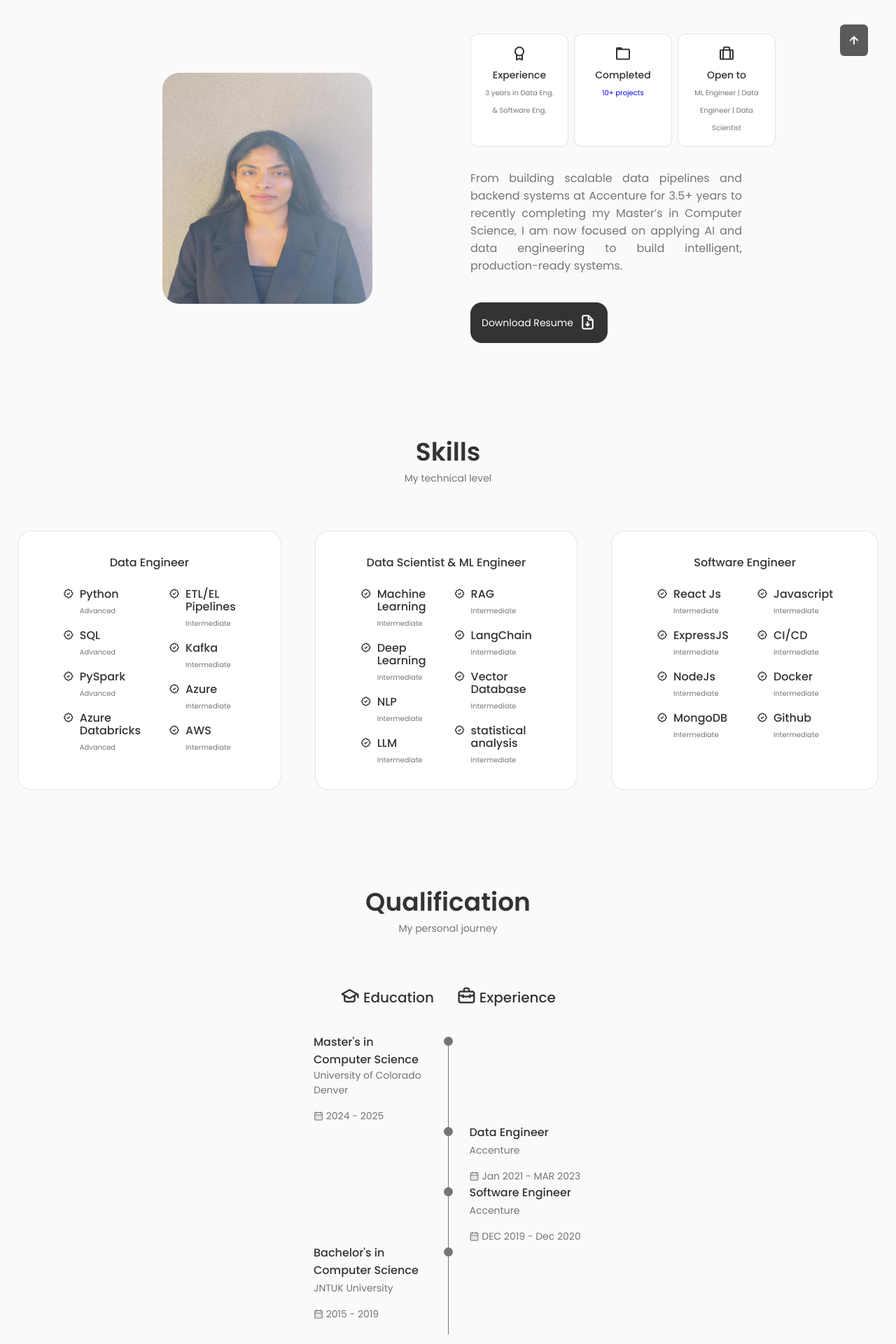
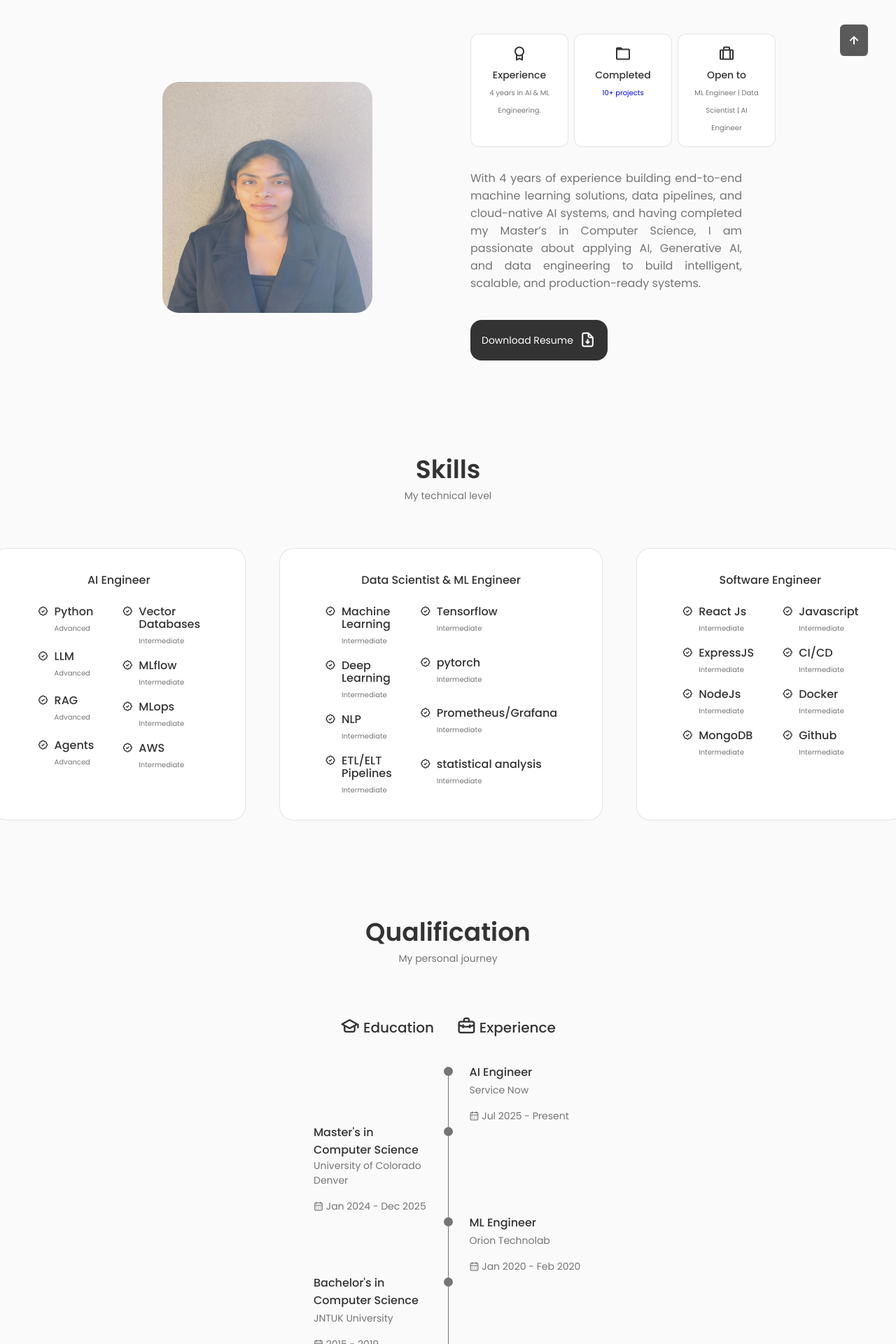
Before and after one commit to bhavi40/Portfolio, a React (Vite) app: page / in a window 1280 px wide. Shown: the part 880-2800 px from the top of the page at 70% size. Built offline with nearby package versions, Linux system fonts and the light colour scheme.

Commit message:
new changes and projects added

```diff
--- a/src/components/about/About.jsx
+++ b/src/components/about/About.jsx
@@ -13,7 +13,7 @@ function About(){
                 <img src={AboutImg} alt="" className="about__img" />
                 <div className="about__data">
                     <Info/>
-                    <p className="about__description">From building scalable data pipelines and backend systems at Accenture for 3.5+ years to recently completing my Master’s in Computer Science, I am now focused on applying AI and data engineering to build intelligent, production-ready systems.</p>
+                    <p className="about__description">With 4 years of experience building end-to-end machine learning solutions, data pipelines, and cloud-native AI systems, and having completed my Master’s in Computer Science, I am passionate about applying AI, Generative AI, and data engineering to build intelligent, scalable, and production-ready systems.</p>
                     <a download="" href={CV} className="button button--flex">Download Resume
                     <i className="uil uil-file-download"></i>
                     </a>
--- a/src/components/about/Info.jsx
+++ b/src/components/about/Info.jsx
@@ -4,7 +4,7 @@ function Info(){
             <div className="about__box">
             <i className='bx bx-award about__icon'></i>
                 <h3 className="about__title">Experience</h3>
-                <span className="about__subtitle">3 years in Data Eng. & Software Eng.</span>
+                <span className="about__subtitle">4 years in AI & ML Engineering.</span>
             </div>
 
             <div className="about__box">
@@ -26,7 +26,7 @@ function Info(){
             <div className="about__box">
             <i className='bx bx-briefcase-alt about__icon' ></i>
                 <h3 className="about__title">Open to</h3>
-                <span className="about__subtitle">ML Engineer | Data Engineer | Data Scientist</span>
+                <span className="about__subtitle">ML Engineer | Data Scientist | AI Engineer</span>
             </div>
         </div>
     )
--- a/src/components/contact/Contact.jsx
+++ b/src/components/contact/Contact.jsx
@@ -11,20 +11,19 @@ function Contact(){
                         <div className="contact__card">
                             <i className="bx bx-mail-send contact__card-icon"></i>
                             <h3 className="contact__card-title">Email</h3>
-                            <span className="contact__card-data">vudathabhavishya@gmail.com</span>
+                            <span className="contact__card-data">bhavishya@jobrequires.com</span>
 
-                            <a href="mailto:vudathabhavishya@gmail.com" className="contact__button">Write me{" "}
+                            <a href="mailto:bhavishya@jobrequires.com" className="contact__button">Write me{" "}
                                 <i className="bx bx-right-arrow-alt contact__button-icon"></i></a>
                         </div>
 
                         <div className="contact__card">
                             <i className="bx bxl-whatsapp contact__card-icon"></i>
 
-                            <h3 className="contact__card-title">Whatsapp</h3>
-                            <span className="contact__card-data">+1 (720)-(591)-4267</span>
+                            <h3 className="contact__card-title">Phone</h3>
+                            <span className="contact__card-data">+1 (601)-(207)-1262</span>
 
-                            <a href="https://api.whatsapp.com/send?phone=7205914267&text=Hello" className="contact__button">Write me {" "}
-                                <i className="bx bx-right-arrow-alt contact__button-icon"></i></a>
+
                         </div>
                     </div>
                 </div>
--- a/src/components/home/Data.jsx
+++ b/src/components/home/Data.jsx
@@ -4,9 +4,9 @@ function Data(){
             <h1 className="home__title">Bhavishya Vudatha
                 <span className="emoji">👋</span>
             </h1>
-            <h3 className="home__subtitle">Data Scientist | Data Engineer | ML & AI Enthusiast</h3>
+            <h3 className="home__subtitle">ML Engineer | AI Engineer</h3>
             <p className="home__description">
-                  From ETL to AI, transforming raw data into meaningful insights with curiosity and passion.
+                  From machine learning to Generative AI, building intelligent, scalable systems that turn data into real-world impact.
             </p>
             <a href="#contact" className="button button--flex">
                 Say Hello
--- a/src/components/qualification/Qualification.jsx
+++ b/src/components/qualification/Qualification.jsx
@@ -19,11 +19,29 @@ function Qualification(){
                 <div className="qualification__sections">
                     <div className="qualification__content">
                         <div className="qualification__data">
+                            <div></div>
+
+                            <div>
+                                <span className="qualification__rounder"></span>
+                                <span className="qualification__line"></span>
+                            </div>
+                            <div>
+                                <h3 className="qualification__title">AI Engineer</h3>
+                                <span className="qualification__subtitle">Service Now</span>
+                                <div className="qualification__calender">
+                                    <i className="uil uil-calendar-alt"></i>&nbsp;Jul 2025 - Present
+                                </div>
+                            </div>
+
+
+
+                        </div>
+                        <div className="qualification__data">
                             <div>
                                 <h3 className="qualification__title">Master&apos;s in Computer Science</h3>
                                 <span className="qualification__subtitle">University of Colorado Denver</span>
                                 <div className="qualification__calender">
-                                    <i className="uil uil-calendar-alt"></i>&nbsp;2024 - 2025
+                                    <i className="uil uil-calendar-alt"></i>&nbsp;Jan 2024 - Dec 2025
                                 </div>
                             </div>
 
@@ -34,24 +52,7 @@ function Qualification(){
 
                         </div>
 
-                        <div className="qualification__data">
-                            <div></div>
 
-                            <div>
-                                <span className="qualification__rounder"></span>
-                                <span className="qualification__line"></span>
-                            </div>
-                            <div>
-                                <h3 className="qualification__title">Data Engineer</h3>
-                                <span className="qualification__subtitle">Accenture</span>
-                                <div className="qualification__calender">
-                                    <i className="uil uil-calendar-alt"></i>&nbsp;Jan 2021 - MAR 2023
-                                </div>
-                            </div>
-
-
-
-                        </div>
 
 
                         <div className="qualification__data">
@@ -62,10 +63,10 @@ function Qualification(){
                                 <span className="qualification__line"></span>
                             </div>
                             <div>
-                                <h3 className="qualification__title">Software Engineer</h3>
-                                <span className="qualification__subtitle">Accenture</span>
+                                <h3 className="qualification__title">ML Engineer</h3>
+                                <span className="qualification__subtitle">Orion Technolab</span>
                                 <div className="qualification__calender">
-                                    <i className="uil uil-calendar-alt"></i>&nbsp;DEC 2019 - Dec 2020
+                                    <i className="uil uil-calendar-alt"></i>&nbsp;Jan 2020 - Feb 2020
                                 </div>
                             </div>
 
@@ -90,6 +91,7 @@ function Qualification(){
                         </div>
 
 
+
                     </div>
 
 
--- a/src/components/skills/DataScience.jsx
+++ b/src/components/skills/DataScience.jsx
@@ -36,7 +36,7 @@ function DataScience(){
                 <i className='bx bx-badge-check'></i>
 
                 <div>
-                    <h3 className="skills__name">LLM</h3>
+                    <h3 className="skills__name">ETL/ELT Pipelines</h3>
                     <span className="skills__level">Intermediate</span>
                 </div>
                 </div>
@@ -49,7 +49,7 @@ function DataScience(){
                 <i className='bx bx-badge-check'></i>
 
                 <div>
-                    <h3 className="skills__name">RAG</h3>
+                    <h3 className="skills__name">Tensorflow</h3>
                     <span className="skills__level">Intermediate</span>
                 </div>
                 </div>
@@ -58,7 +58,7 @@ function DataScience(){
                 <i className='bx bx-badge-check'></i>
 
                 <div>
-                    <h3 className="skills__name">LangChain</h3>
+                    <h3 className="skills__name">pytorch</h3>
                     <span className="skills__level">Intermediate</span>
                 </div>
                 </div>
@@ -67,7 +67,7 @@ function DataScience(){
                 <i className='bx bx-badge-check'></i>
 
                 <div>
-                    <h3 className="skills__name">Vector Database</h3>
+                    <h3 className="skills__name">Prometheus/Grafana</h3>
                     <span className="skills__level">Intermediate</span>
                 </div>
                 </div>
--- a/src/components/skills/Software.jsx
+++ b/src/components/skills/Software.jsx
@@ -1,7 +1,7 @@
 function Software(){
     return(
         <div className="skills__content">
-            <h3 className="skills__title">Data Engineer</h3>
+            <h3 className="skills__title">AI Engineer</h3>
 
             <div className="skills__box">
                 <div className="skills__group">
@@ -18,7 +18,7 @@ function Software(){
                     <i className='bx bx-badge-check'></i>
 
                     <div>
-                        <h3 className="skills__name">SQL</h3>
+                        <h3 className="skills__name">LLM</h3>
                         <span className="skills__level">Advanced</span>
                     </div>
                     </div>
@@ -27,7 +27,7 @@ function Software(){
                     <i className='bx bx-badge-check'></i>
 
                     <div>
-                        <h3 className="skills__name">PySpark</h3>
+                        <h3 className="skills__name">RAG</h3>
                         <span className="skills__level">Advanced</span>
                     </div>
                     </div>
@@ -36,7 +36,7 @@ function Software(){
                     <i className='bx bx-badge-check'></i>
 
                     <div>
-                        <h3 className="skills__name">Azure Databricks</h3>
+                        <h3 className="skills__name">Agents</h3>
                         <span className="skills__level">Advanced</span>
                     </div>
                     </div>
@@ -49,7 +49,7 @@ function Software(){
                     <i className='bx bx-badge-check'></i>
 
                     <div>
-                        <h3 className="skills__name">ETL/EL Pipelines</h3>
+                        <h3 className="skills__name">Vector Databases</h3>
                         <span className="skills__level">Intermediate</span>
                     </div>
                     </div>
@@ -58,7 +58,7 @@ function Software(){
                     <i className='bx bx-badge-check'></i>
 
                     <div>
-                        <h3 className="skills__name">Kafka</h3>
+                        <h3 className="skills__name">MLflow</h3>
                         <span className="skills__level">Intermediate</span>
                     </div>
                     </div>
@@ -67,7 +67,7 @@ function Software(){
                     <i className='bx bx-badge-check'></i>
 
                     <div>
-                        <h3 className="skills__name">Azure</h3>
+                        <h3 className="skills__name">MLops</h3>
                         <span className="skills__level">Intermediate</span>
                     </div>
                     </div>
--- a/src/components/work/Data.jsx
+++ b/src/components/work/Data.jsx
@@ -11,6 +11,7 @@ import Work10 from "../../assets/work10.jpeg";
 import Work11 from "../../assets/work11.png";
 import Work12 from "../../assets/work12.jpeg";
 import Work13 from "../../assets/work13.jpeg";
+import Work14 from "../../assets/work14.webp";
 
 
 export const projectData = [
@@ -103,8 +104,15 @@ export const projectData = [
         id: 13,
         image: Work13,
         title: 'AI Email Processing Agent',
-        category: 'Research & Agents',
+        category: 'AI',
         github:'https://github.com/bhavi40/DataEngineering/tree/main/Telecom_data',
+    },
+    {
+        id: 14,
+        image: Work14,
+        title: 'Multimodal Rag pipeline for Research Papers',
+        category: 'AI',
+        github:'https://github.com/bhavi40/GenerativeAI/tree/main/Multimodal-Research-RAG',
     },
 
 
@@ -128,6 +136,6 @@ export const projectsNav=[
         name:'App',
     },
     {
-        name:'Research & Agents'
+        name:'AI'
     }
 ];
```
Also changed, not shown: src/assets/work14.webp (added), 1 other file (tests, documents, lock files or other folders).
